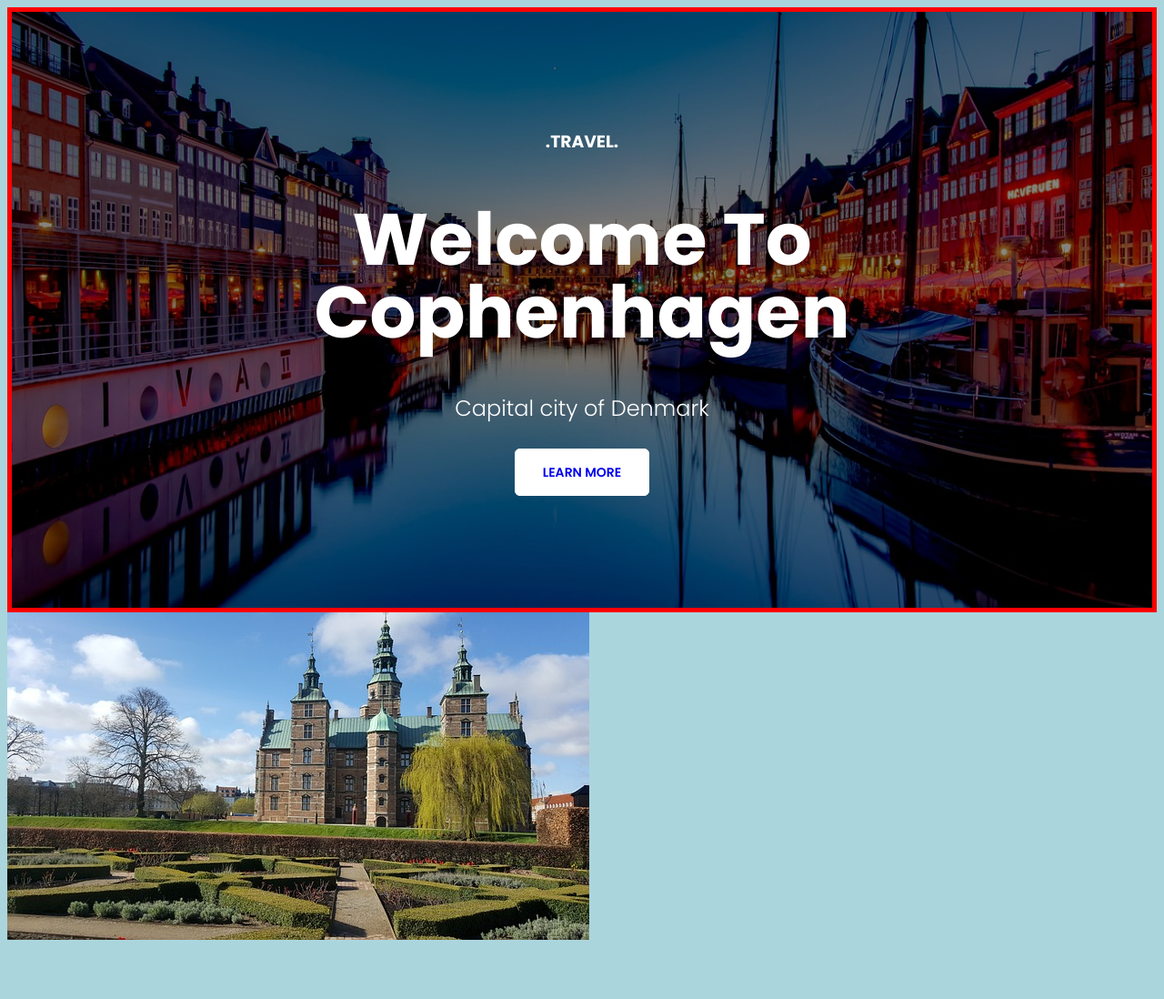
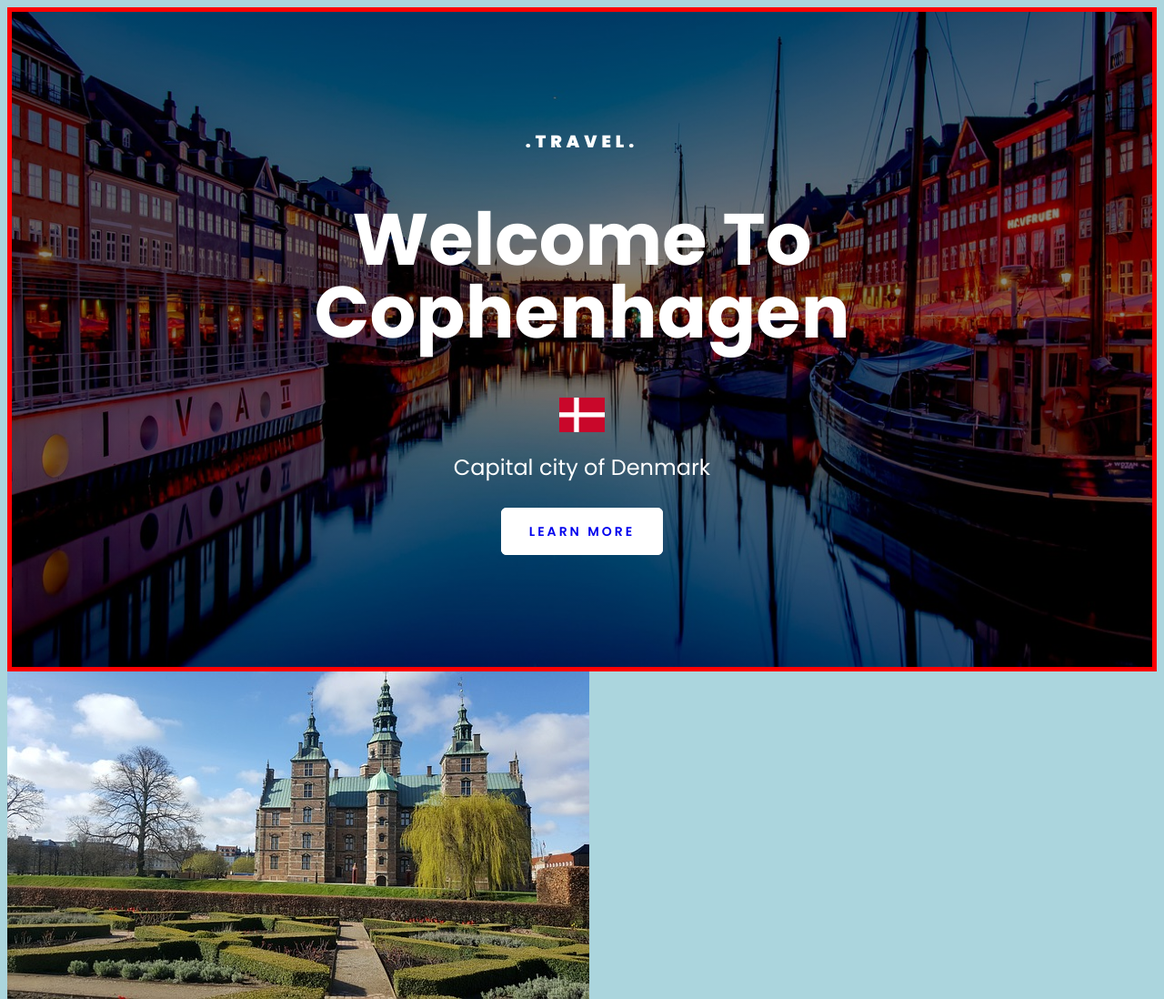
Before and after one commit to Idesta1/travel-vlog-project, a plain HTML site: page index.html in a window 1280 px wide. Shown: the whole page at 91% size. Before the commit the page ends 1048 px from the top, so only its background shows below. Drawn offline with Linux system fonts and the light colour scheme.

Commit message:
Added flag image

```diff
--- a/index.html
+++ b/index.html
@@ -15,7 +15,9 @@
     <header>
     <h3>.TRAVEL.</h3>
 <h1>Welcome To Cophenhagen</h1>
+<img src='Flag_of_Denmark.svg.png' width="50px"/>
 <h2>Capital city of Denmark</h2>
+
 <a href="https://en.wikipedia.org/wiki/Copenhagen" class="primary-link">LEARN MORE</a>
 </header>
 </div>
--- a/src/style.css
+++ b/src/style.css
@@ -11,10 +11,13 @@ header h1{
 header h2{
     font-weight: 300;
     line-height: 1;
+    font-weight: 400;
 
 }
 header h3{
     line-height: 1.5;
+    letter-spacing: 5px;
+    font-weight: 900;
 }
 
 .primary-link{
@@ -27,6 +30,7 @@ header h3{
    font-weight: 600;
    border-radius: 6px;
    line-height: 5.5;
+   letter-spacing: 3px;
 }
 .container{
     margin: 0 auto;
```
Also changed, not shown: Flag_of_Denmark.svg.png (added).
